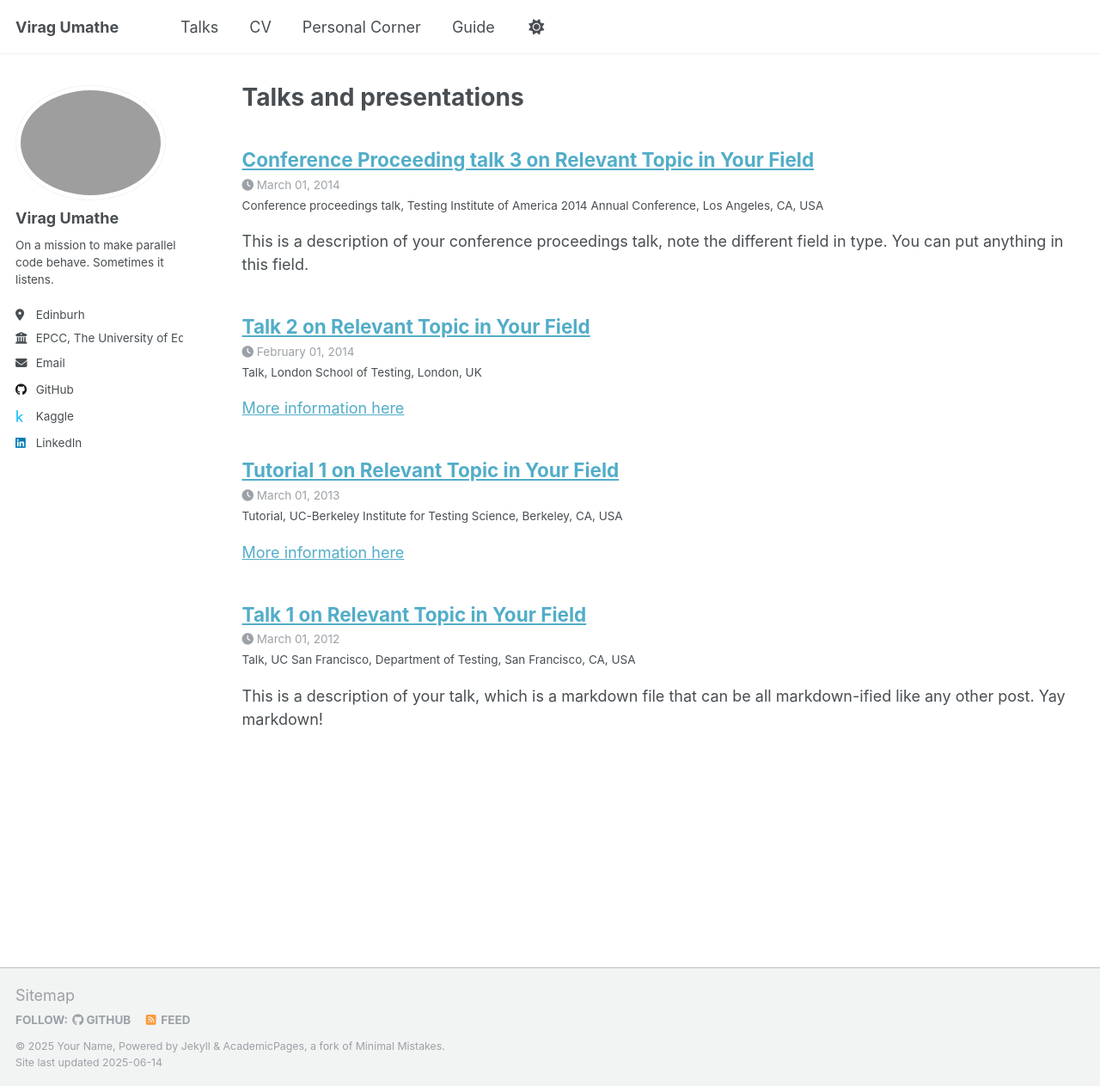
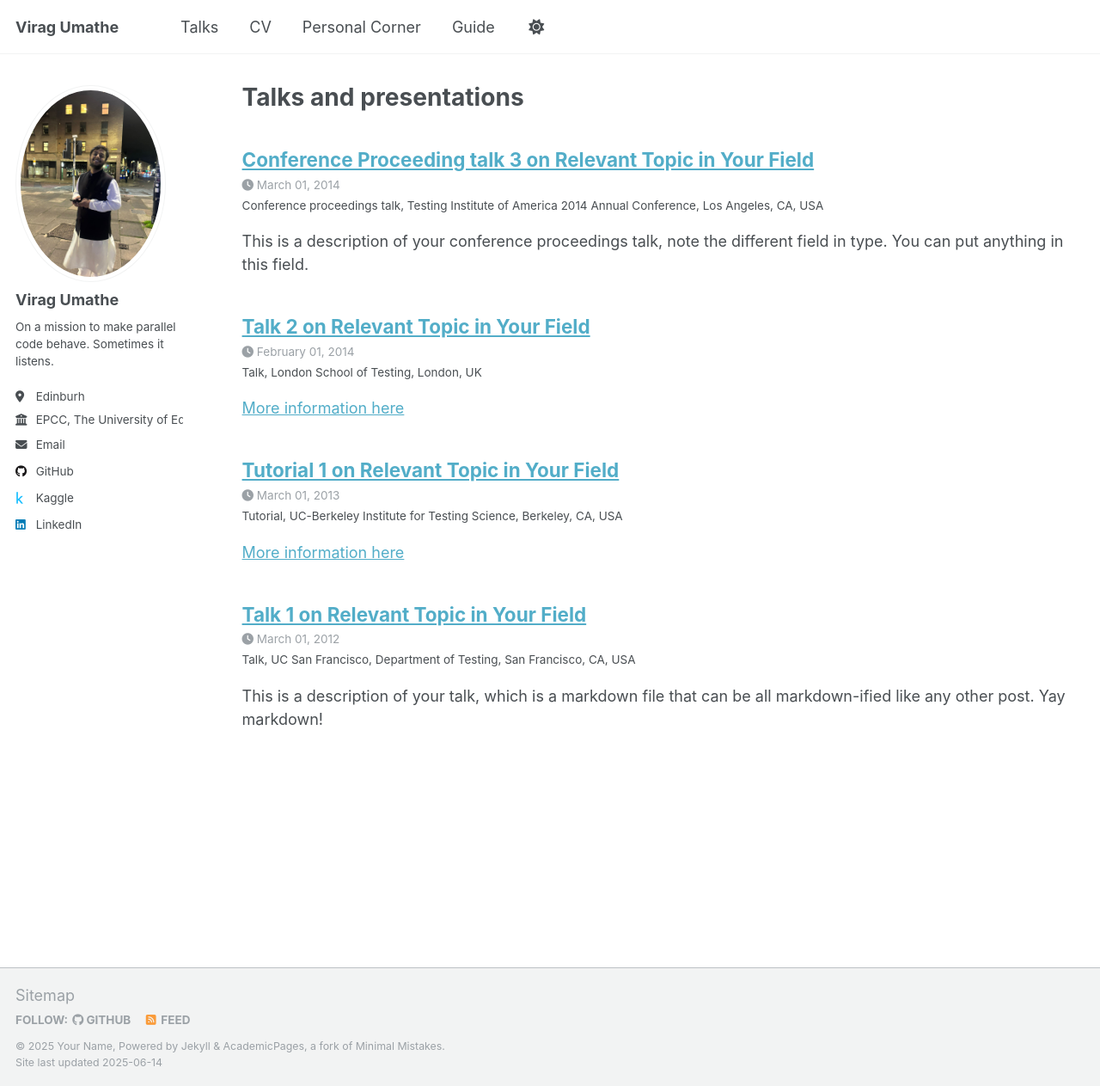
Before and after one commit to viragumathe5/viragumathe5.github.io, a Jekyll site: the page built from _pages/talks.html, in a window 1280 px wide and 1263 px high. Shown: the whole window at 86% size. Built offline with Jekyll 4.4.1, drawn with Linux system fonts in a browser that asks for light colours.

Commit message:
added the talks test

```diff
--- a/_config.yml
+++ b/_config.yml
@@ -22,7 +22,7 @@ repository               : "viragumathe5/viragumathe5.github.io"
 #               Additional customization can be done by editing /_includes/author-profile.html
 author:
   # Biographic information
-  avatar           : "virag.png"
+  avatar           : "virag.jpg"
   name             : "Virag Umathe"
   pronouns         : # example: "she/her"
   bio              : "On a mission to make parallel code behave. Sometimes it listens."
--- a/_pages/talks.html
+++ b/_pages/talks.html
@@ -7,7 +7,9 @@ author_profile: true
 
 {% if site.talkmap_link == true %}
 
-<p style="text-decoration:underline;"><a href="/talkmap.html">See a map of all the places I've given a talk!</a></p>
+<h4>I promise I will stop procasinating and complete thie section as soon as possible</h4>
+
+<!-- <p style="text-decoration:underline;"><a href="/talkmap.html">See a map of all the places I've given a talk!</a></p> -->
 
 {% endif %}
 
```
